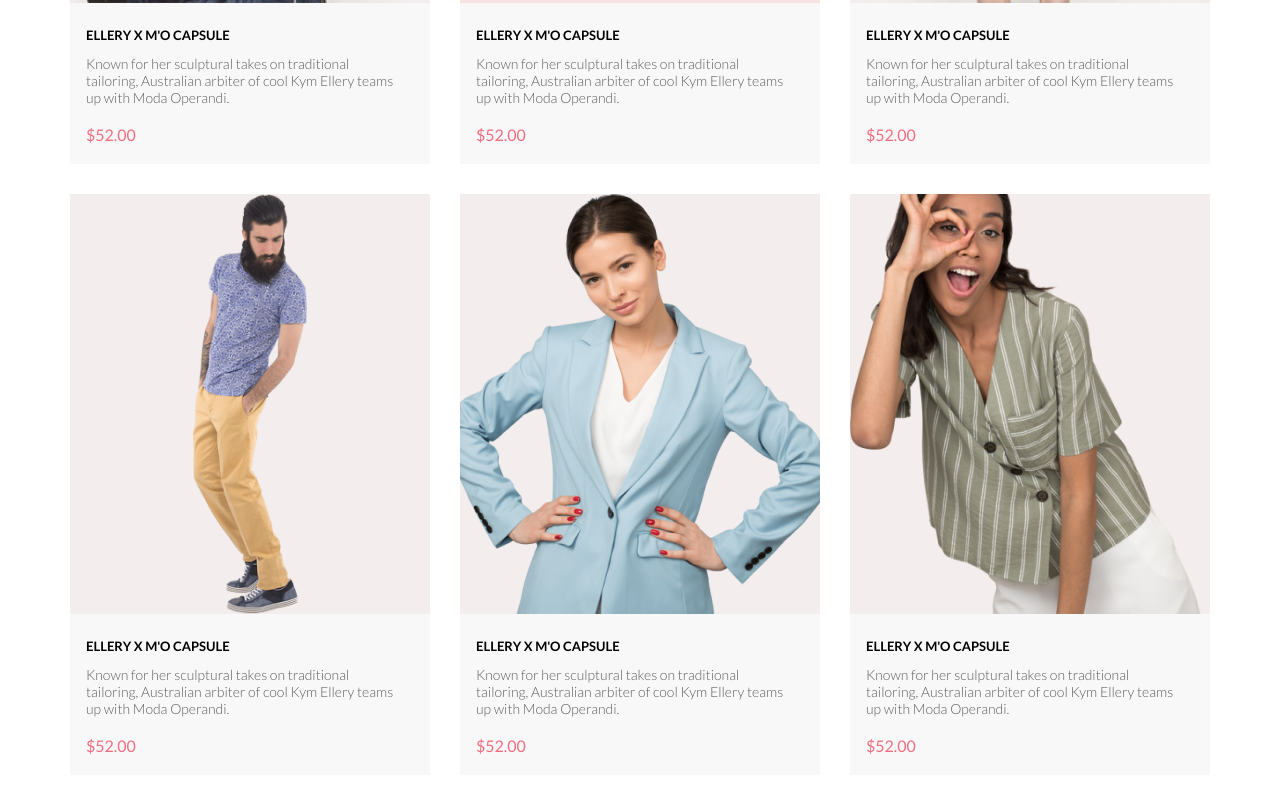
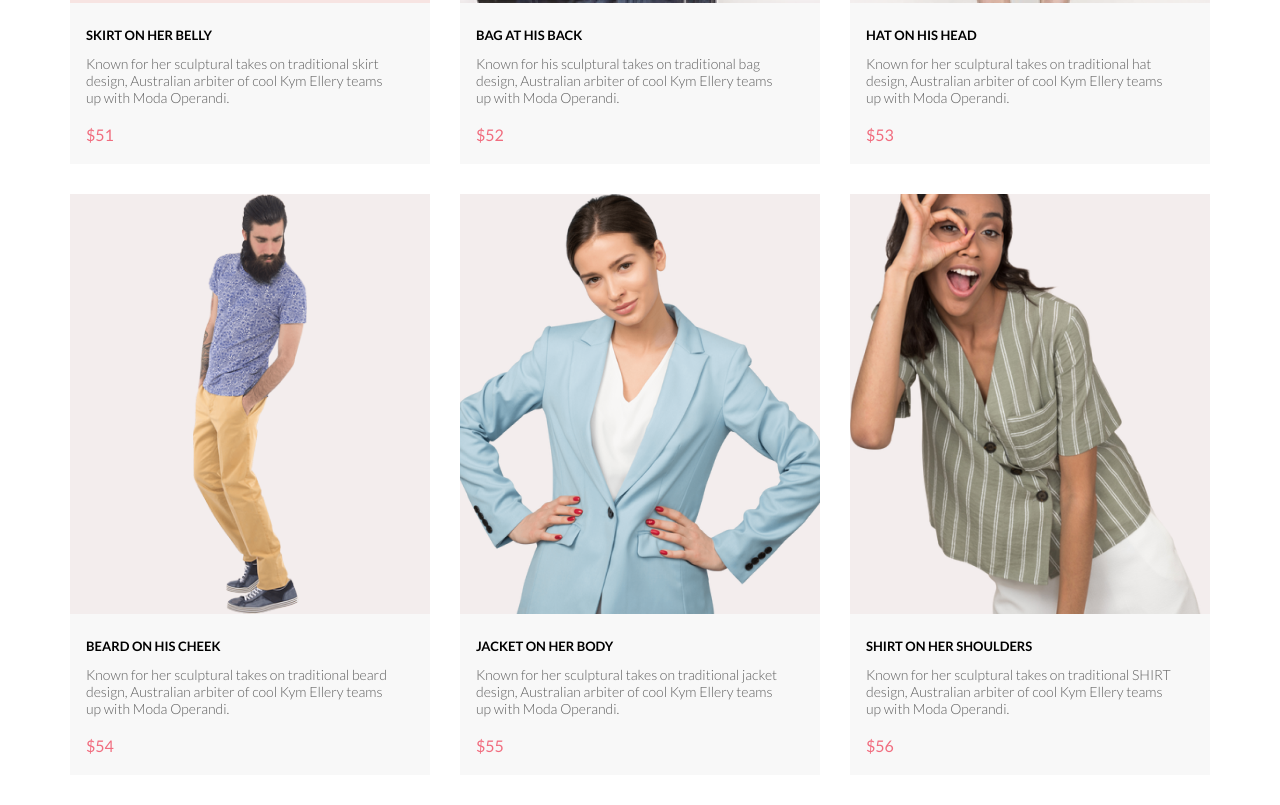
Before and after one commit to allseenn/js, a plain HTML site: page 21.Tasks/index.html in a window 1280 px wide. Shown: the part 1995-2800 px from the top of the page. Drawn offline with Linux system fonts and the light colour scheme.

Commit message:
21.Tasks

```diff
--- /dev/null
+++ b/21.Tasks/data.json
@@ -0,0 +1,39 @@
+[
+    {
+        "id": 1,
+        "h3": "SKIRT ON HER BELLY",
+        "p": "Known for her sculptural takes on traditional skirt design, Australian arbiter of cool Kym Ellery teams up with Moda Operandi.",
+        "$": 51.00
+    },
+    {
+        "id": 2,
+        "h3": "BAG AT HIS BACK",
+        "p": "Known for his sculptural takes on traditional bag design, Australian arbiter of cool Kym Ellery teams up with Moda Operandi.",
+        "$": 52.00
+    },
+    {
+        "id": 3,
+        "h3": "HAT ON HIS HEAD",
+        "p": "Known for her sculptural takes on traditional hat design, Australian arbiter of cool Kym Ellery teams up with Moda Operandi.",
+        "$": 53.00
+    },
+    {
+        "id": 4,
+        "h3": "BEARD ON HIS CHEEK",
+        "p": "Known for her sculptural takes on traditional beard design, Australian arbiter of cool Kym Ellery teams up with Moda Operandi.",
+        "$": 54.00
+    },
+    {
+        "id": 5,
+        "h3": "JACKET ON HER BODY",
+        "p": "Known for her sculptural takes on traditional jacket design, Australian arbiter of cool Kym Ellery teams up with Moda Operandi.",
+        "$": 55.00
+    },
+    {
+        "id": 6,
+        "h3": "SHIRT ON HER SHOULDERS",
+        "p": "Known for her sculptural takes on traditional SHIRT design, Australian arbiter of cool Kym Ellery teams up with Moda Operandi.",
+        "$": 56.00
+    }
+
+]
--- a/21.Tasks/index.html
+++ b/21.Tasks/index.html
@@ -5,7 +5,6 @@
 		<meta name="viewport" content="width=device-width, initial-scale=1.0" />
 		<link rel="stylesheet" href="style.css" />
 		<script src="main.js" defer></script>
-		<script src="data.js"></script>
 		<title>Lesson 6</title>
 	</head>
 	<body>
@@ -91,99 +90,10 @@
 			</section>
 
 			<section class="list-items">
-				<h2 class="list-items__title">Fetured Items</h2>
+				<h2 class="list-items__title">Featured Items</h2>
 				<p class="list-items__description">Shop for items based on what we featured in this week</p>
 				<div class="list-items__wrapper container container-mobile">
-					<div class="list-items__item">
-						<div class="item__img" style="background-image: url('./img/item-2.png')">
-							<div class="item__img_blackout">
-								<button>Add to Cart</button>
-							</div>
-						</div>
-						<div class="item__description">
-							<h3>ELLERY X M'O CAPSULE</h3>
-							<p>
-								Known for her sculptural takes on traditional tailoring, Australian arbiter of cool Kym Ellery teams up
-								with Moda Operandi.
-							</p>
-							<span>$52.00</span>
-						</div>
-					</div>
-					<div class="list-items__item">
-						<div class="item__img" style="background-image: url('./img/item.png')">
-							<div class="item__img_blackout">
-								<button>Add to Cart</button>
-							</div>
-						</div>
-						<div class="item__description">
-							<h3>ELLERY X M'O CAPSULE</h3>
-							<p>
-								Known for her sculptural takes on traditional tailoring, Australian arbiter of cool Kym Ellery teams up
-								with Moda Operandi.
-							</p>
-							<span>$52.00</span>
-						</div>
-					</div>
-					<div class="list-items__item">
-						<div class="item__img" style="background-image: url('./img/item-3.png')">
-							<div class="item__img_blackout">
-								<button>Add to Cart</button>
-							</div>
-						</div>
-						<div class="item__description">
-							<h3>ELLERY X M'O CAPSULE</h3>
-							<p>
-								Known for her sculptural takes on traditional tailoring, Australian arbiter of cool Kym Ellery teams up
-								with Moda Operandi.
-							</p>
-							<span>$52.00</span>
-						</div>
-					</div>
-					<div class="list-items__item">
-						<div class="item__img" style="background-image: url('./img/item-4.png')">
-							<div class="item__img_blackout">
-								<button>Add to Cart</button>
-							</div>
-						</div>
-						<div class="item__description">
-							<h3>ELLERY X M'O CAPSULE</h3>
-							<p>
-								Known for her sculptural takes on traditional tailoring, Australian arbiter of cool Kym Ellery teams up
-								with Moda Operandi.
-							</p>
-							<span>$52.00</span>
-						</div>
-					</div>
-					<div class="list-items__item">
-						<div class="item__img" style="background-image: url('./img/item-5.png')">
-							<div class="item__img_blackout">
-								<button>Add to Cart</button>
-							</div>
-						</div>
-						<div class="item__description">
-							<h3>ELLERY X M'O CAPSULE</h3>
-							<p>
-								Known for her sculptural takes on traditional tailoring, Australian arbiter of cool Kym Ellery teams up
-								with Moda Operandi.
-							</p>
-							<span>$52.00</span>
-						</div>
-					</div>
-					<div class="list-items__item">
-						<div class="item__img" style="background-image: url('./img/item-6.png')">
-							<div class="item__img_blackout">
-								<button>Add to Cart</button>
-							</div>
-						</div>
-						<div class="item__description">
-							<h3>ELLERY X M'O CAPSULE</h3>
-							<p>
-								Known for her sculptural takes on traditional tailoring, Australian arbiter of cool Kym Ellery teams up
-								with Moda Operandi.
-							</p>
-							<span>$52.00</span>
-						</div>
-					</div>
+
 				</div>
 				<div class="list-items__btn">
 					<button class="list-items__btn">Browse All Product</button>
--- a/21.Tasks/main.js
+++ b/21.Tasks/main.js
@@ -1 +1,34 @@
-const list = document.querySelector('.list-items__wrapper');
+const url = './data.json';
+async function getData(url) {
+    try {
+        const response = await fetch(url);
+        const data = await response.json();
+        return data;
+    } catch (error) {
+        console.log(error.message);
+    }
+};
+
+document.addEventListener('DOMContentLoaded', async (e) =>{
+    const data = await getData(url);
+    const list = document.querySelector('.list-items__wrapper');
+    data.forEach(element => {
+        list.insertAdjacentHTML('beforeend', `
+        <div class="list-items__item">
+            <div class="item__img" style="background-image: url('./img/item${element.id=== 1? '' : '-'+ element.id}.png')">
+                <div class="item__img_blackout">
+                    <button>Add to Cart</button>
+                </div>
+            </div>
+            <div class="item__description">
+                <h3>${element.h3}</h3>
+                <p>
+                    ${element.p}
+                </p>
+                <span>$${element.$}</span>
+            </div>
+        </div>
+        `)
+    }
+);
+});
```
Also changed, not shown: 21.Tasks/README.md, 21.Tasks/data.js (deleted).
